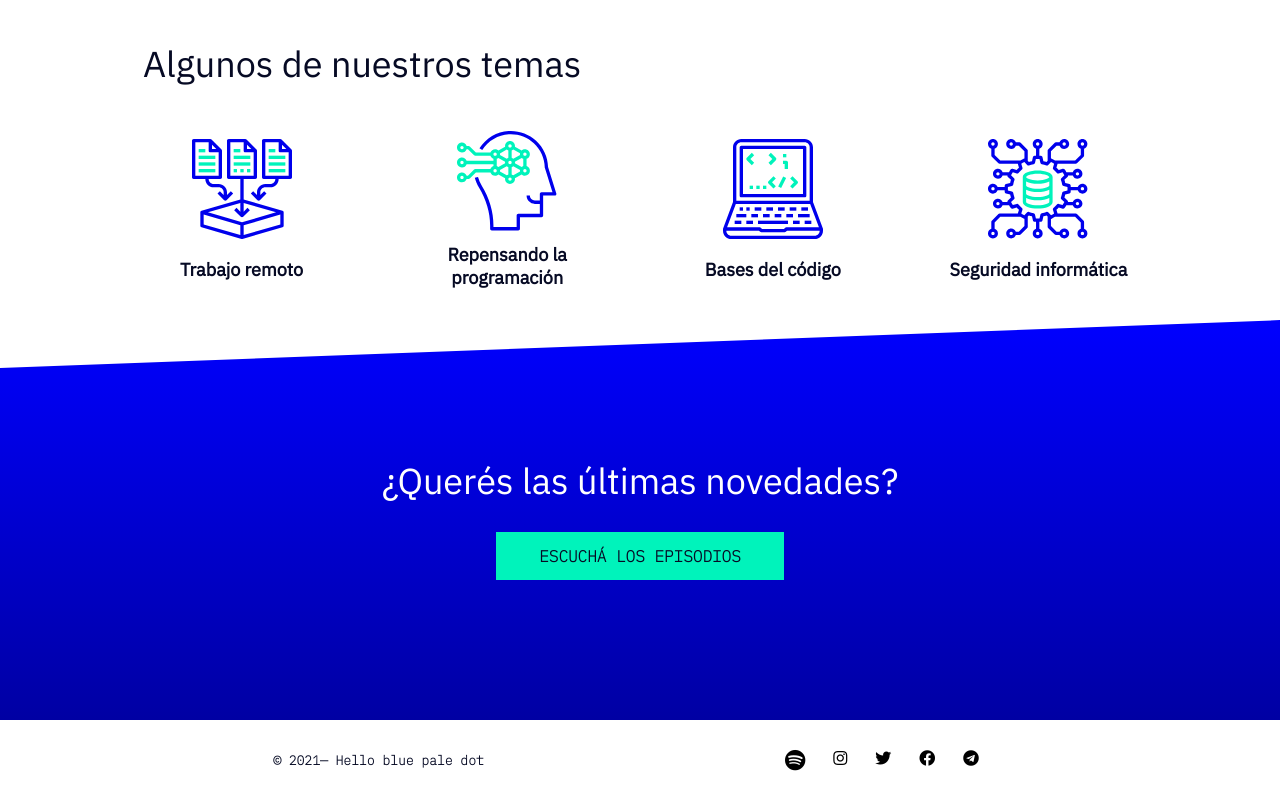
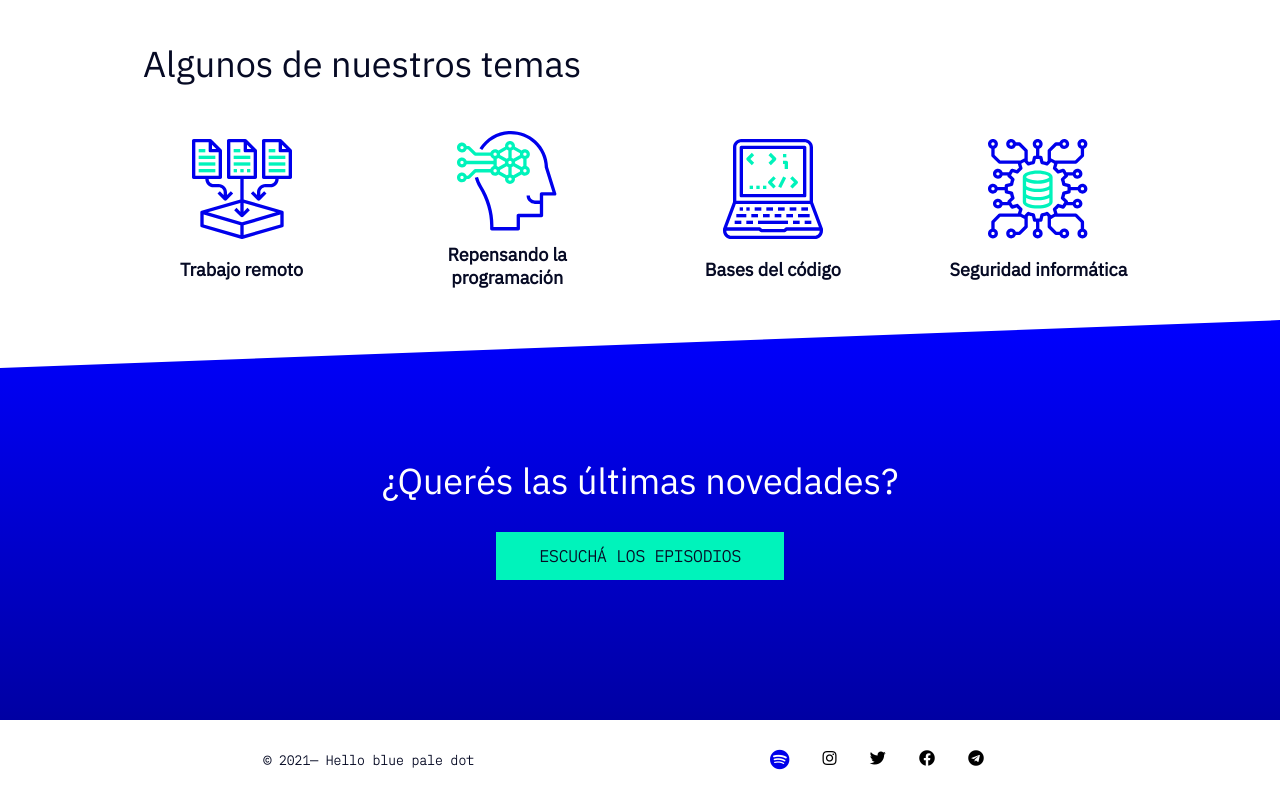
Before and after one commit to MGagiledevelopment/PODCAST-PROJECT, a plain HTML site: page index.html in a window 1280 px wide. In both pictures the pointer is over the icon 793 px from the left and 3554 px from the top of the page. Shown: the part 2794-3594 px from the top of the page. Drawn offline with Linux system fonts and the light colour scheme.

Commit message:
cambio en los iconos del footer

```diff
--- a/css/FOOTER.CSS
+++ b/css/FOOTER.CSS
@@ -12,7 +12,7 @@
 
 #contenedor-icons{
     display: flex;
-    width:250px;
+    width:280px;
     justify-content: space-evenly;
 }
 
@@ -24,5 +24,6 @@ div.footer p{
         font-weight: 600;
 }
 i:hover {
-    font-size: 21px;
+    font-size: 20px;
+    color:rgb(0 0 234);
   }
```
